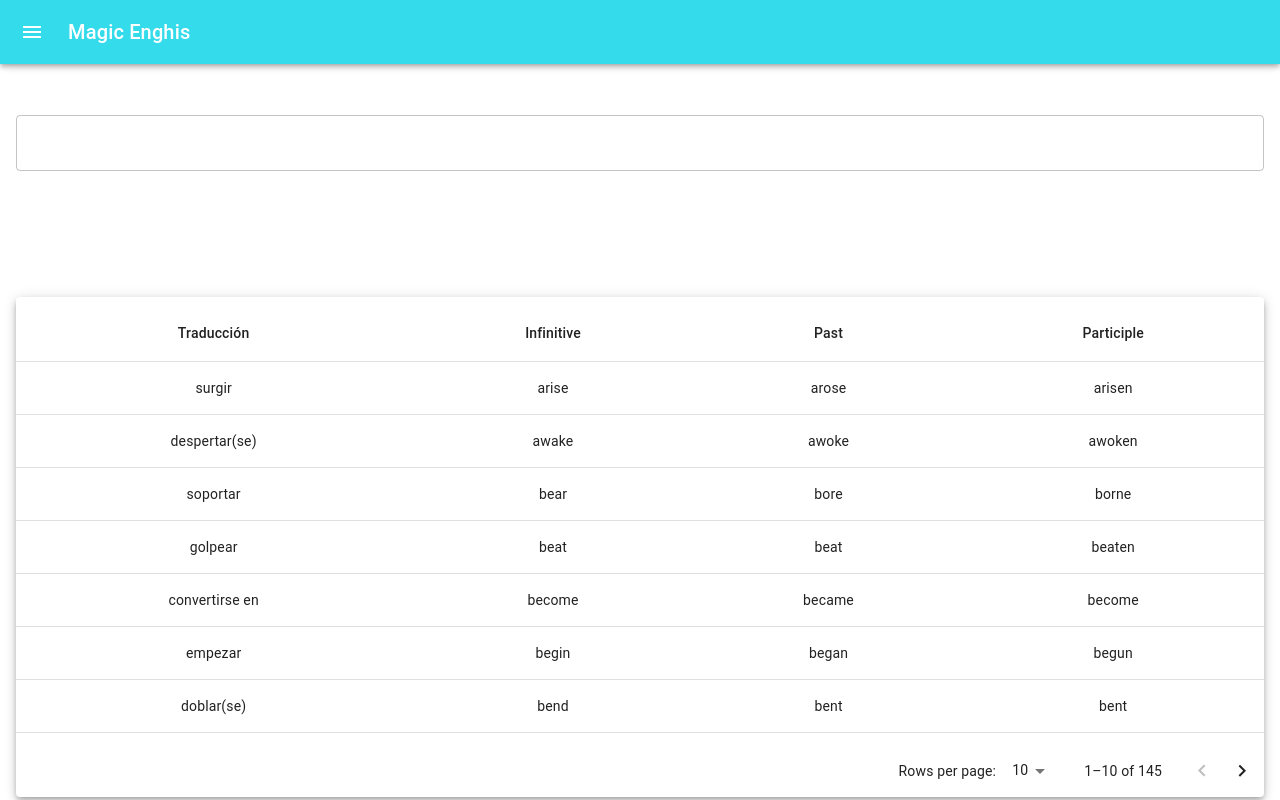
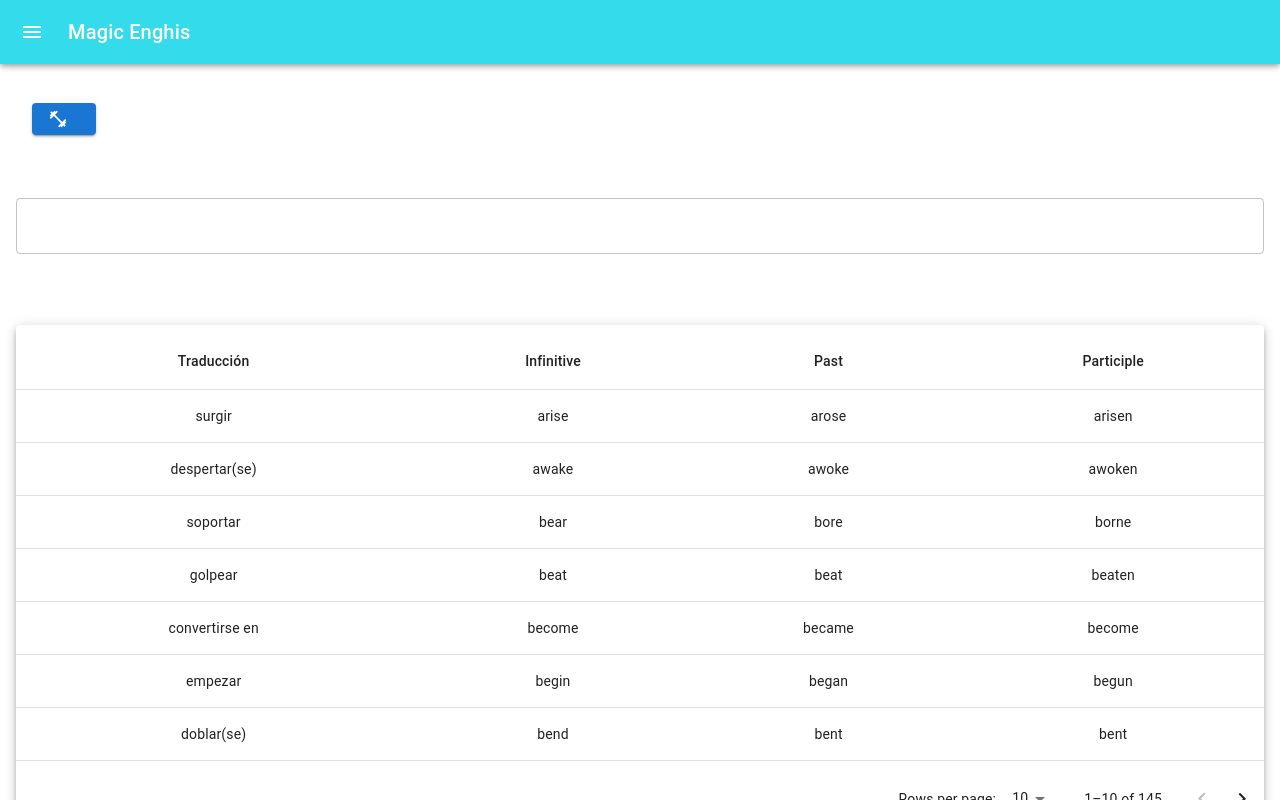
Before and after one commit to Magic-Kowel/MagicEnghis, a React (Vite) app: page / in a window 1280 px wide. Both pictures are taken after a click on the button 64 px from the left and 264 px from the top of the page. Shown: the top 800 px of the page. Built offline with nearby package versions, Linux system fonts and the light colour scheme.

Commit message:
change LEARNED BUTTON

```diff
--- a/src/views/IrregularsVerbs.jsx
+++ b/src/views/IrregularsVerbs.jsx
@@ -20,6 +20,19 @@ const getRandomProperty = (obj) => {
   const randomKey = keys[Math.floor(Math.random() * keys.length)];
   return randomKey;
 };
+
+const LearnButton = ({ isLearn, setIsLearn }) => {
+  return (
+    <>
+      <Button
+        variant={isLearn ? "contained" : "outlined"}
+        startIcon={<FitnessCenterIcon />}
+        onClick={() => setIsLearn((prev) => !prev)}
+      ></Button>
+    </>
+  );
+};
+
 const IrregularsVerbs = () => {
   const [randomIndexList, setRandomIndexList] = useState(0);
   const [randomProperty, setRandomProperty] = useState("infinitive");
@@ -85,11 +98,7 @@ const IrregularsVerbs = () => {
               </Box>
             </Grid>
             <Grid item ml={4} xs={12}>
-              <Button
-                variant={isLearn ? "contained" : "outlined"}
-                startIcon={<FitnessCenterIcon />}
-                onClick={() => setIsLearn((prev) => !prev)}
-              ></Button>
+              <LearnButton isLearn={isLearn} setIsLearn={setIsLearn} />
             </Grid>
             <Grid item xs={12}>
               <Box sx={{ textAlign: "center" }}>
@@ -149,6 +158,9 @@ const IrregularsVerbs = () => {
           </>
         ) : (
           <>
+            <Grid item ml={4} xs={12} mt={2}>
+              <LearnButton isLearn={isLearn} setIsLearn={setIsLearn} />
+            </Grid>
             <Grid item marginX={2} xs={12}>
               <TextField
                 fullWidth
```
